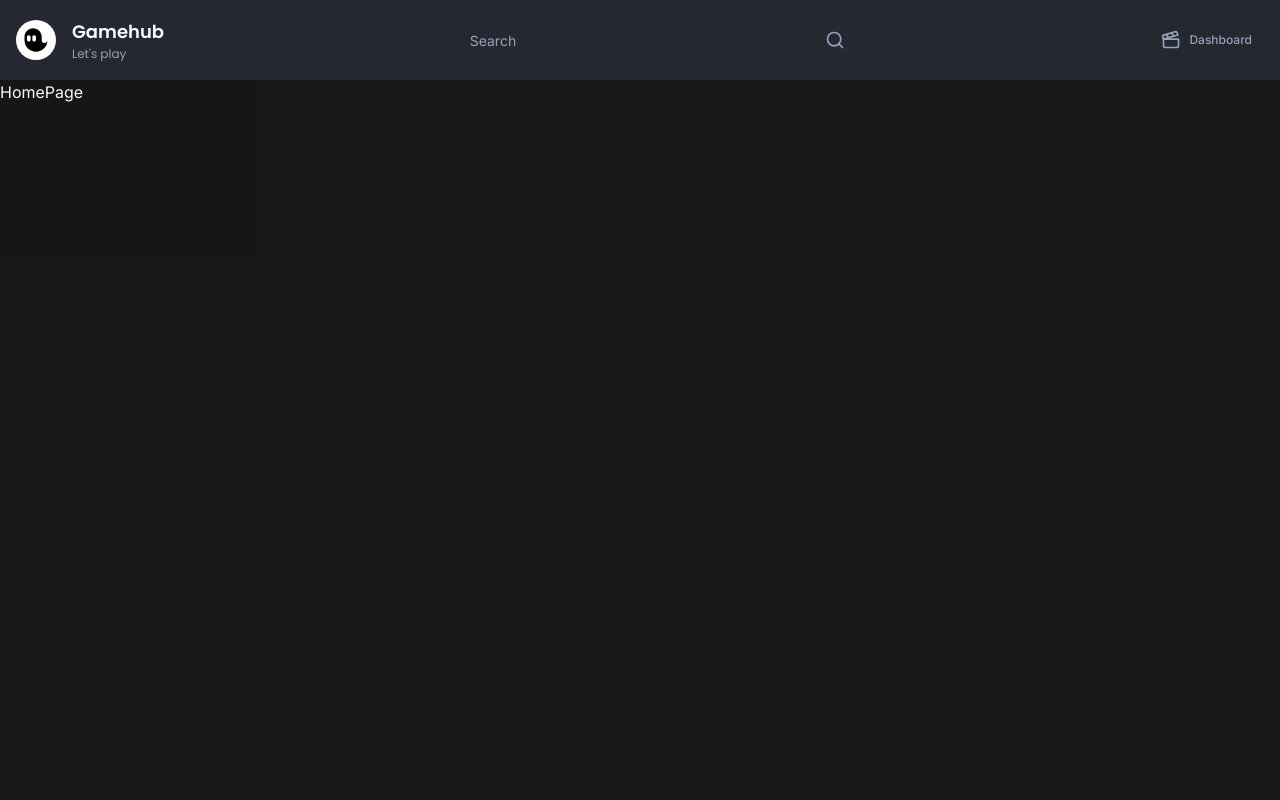
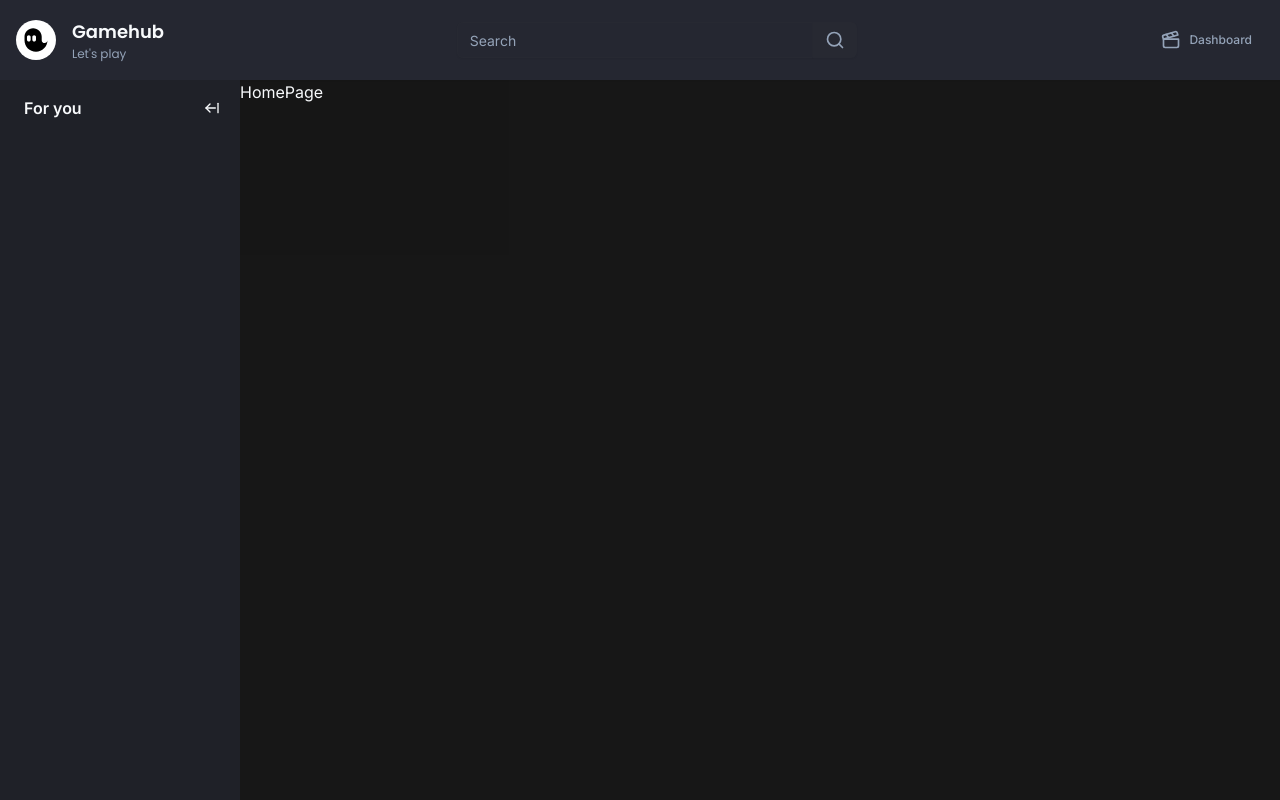
Before and after one commit to sam1322/twitch-clone-frontend, a Next.js app: page / in a window 1280 px wide. Built offline with nearby package versions, Linux system fonts and the light colour scheme.

Commit message:
implemented navbar search bar and actions component along with sidebar

```diff
--- a/package.json
+++ b/package.json
@@ -12,7 +12,9 @@
     "@radix-ui/react-icons": "^1.3.0",
     "@radix-ui/react-label": "^2.0.2",
     "@radix-ui/react-slot": "^1.0.2",
+    "@radix-ui/react-tooltip": "^1.0.7",
     "@react-oauth/google": "^0.12.1",
+    "@uidotdev/usehooks": "^2.4.1",
     "axios": "^1.6.8",
     "class-variance-authority": "^0.7.0",
     "clsx": "^2.1.0",
@@ -26,7 +28,9 @@
     "react-player": "^2.16.0",
     "sonner": "^1.4.41",
     "tailwind-merge": "^2.2.2",
-    "tailwindcss-animate": "^1.0.7"
+    "tailwindcss-animate": "^1.0.7",
+    "usehooks-ts": "^3.1.0",
+    "zustand": "^4.5.2"
   },
   "devDependencies": {
     "@types/node": "^20",
--- /dev/null
+++ b/src/app/(browse)/_components/Container.tsx
@@ -0,0 +1,34 @@
+"use client";
+import { cn } from "@/lib/utils";
+import { useSidebar } from "@/store/use-sidebar";
+import { FC, useEffect } from "react";
+import { useMediaQuery } from "usehooks-ts";
+// import { useMediaQuery } from "@uidotdev/usehooks"; // some issue with SSR here
+
+interface ContainerProps {
+  children: React.ReactNode;
+}
+
+const Container: FC<ContainerProps> = ({ children }) => {
+  const { collapsed, onCollapse, onExpand } = useSidebar((state) => state);
+
+  const matches = useMediaQuery("(max-width: 1024px)");
+
+  useEffect(() => {
+    if (matches) {
+      onCollapse();
+    } else {
+      onExpand();
+    }
+  }, [matches, onCollapse, onExpand]);
+
+  return (
+    <div
+      className={cn("flex-1", collapsed ? "ml-[70px]" : "ml-[70px] lg:ml-60")}
+    >
+      {children}
+    </div>
+  );
+};
+
+export default Container;
--- a/src/app/(browse)/_components/Navbar/logo.tsx
+++ b/src/app/(browse)/_components/Navbar/logo.tsx
@@ -15,11 +15,13 @@ interface LogoProps {}
 const Logo: FC<LogoProps> = ({}) => {
   return (
     <Link href="/">
-      <div className="hidden lg:flex items-center gap-x-4 hover:opacity-75 transition">
-        <div className="bg-white rounded-full p-1">
+      <div className="flex items-center gap-x-4 hover:opacity-75 transition">
+        <div className="bg-white rounded-full p-1 mr-12 shrink-0 lg:mr-0 lg:shrink">
           <Image src="/spooky.svg" alt="Gamehub" height="32" width="32" />
         </div>
-        <div className={cn(font.className)}>
+        <div className={cn(
+          "hidden lg:block"
+          ,font.className)}>
           <div className="text-lg font-semibold">Gamehub</div>
           <div className="text-xs text-muted-foreground">Let&apos;s play</div>
         </div>
--- a/src/app/(browse)/_components/Navbar/search.tsx
+++ b/src/app/(browse)/_components/Navbar/search.tsx
@@ -27,7 +27,7 @@ const Search: FC<SearchProps> = ({}) => {
 
       router.push(url);
     } catch (error) {
-      console.error(error);
+      console.error("error", error);
     }
   };
 
--- /dev/null
+++ b/src/app/(browse)/_components/Sidebar/index.tsx
@@ -0,0 +1,17 @@
+import Toggle from "./toggle";
+import Wrapper from "./wrapper";
+
+interface SidebarProps {}
+
+const Sidebar = async ({}) => {
+  //   fetch data from the server
+  // server components
+
+  return (
+    <Wrapper>
+      <Toggle />
+    </Wrapper>
+  );
+};
+
+export default Sidebar;
--- /dev/null
+++ b/src/app/(browse)/_components/Sidebar/toggle.tsx
@@ -0,0 +1,73 @@
+"use client";
+import Hint from "@/components/Hint";
+import { Button } from "@/components/ui/button";
+import { cn } from "@/lib/utils";
+import { useSidebar } from "@/store/use-sidebar";
+import {
+  ArrowLeftFromLine,
+  ArrowRight,
+  ArrowRightFromLine,
+} from "lucide-react";
+import { FC } from "react";
+
+interface ToggleProps {}
+
+const Toggle: FC<ToggleProps> = ({}) => {
+  const { collapsed, onExpand, onCollapse } = useSidebar((state) => state);
+
+  const label = collapsed ? "Expand" : "Collapse";
+
+  return (
+    <>
+      {!collapsed ? (
+        <div className="p-3 pl-6 mb-2 flex items-center w-full">
+          <p className="font-semibold text-primary">For you</p>
+          <Hint label={label} side="right" asChild>
+            <Button
+              className="h-auto p-2 ml-auto"
+              variant={"ghost"}
+              onClick={onCollapse}
+            >
+              <ArrowLeftFromLine className="w-4 h-4" />
+            </Button>
+          </Hint>
+        </div>
+      ) : (
+        <div className="hidden lg:flex w-full items-center justify-center pt-4 mb-4">
+          <Hint label={label} side="right" asChild>
+            <Button variant={"ghost"} className="h-auto p-2" onClick={onExpand}>
+              <ArrowRightFromLine className="w-4 h-4" />
+            </Button>
+          </Hint>
+        </div>
+      )}
+{/* experimenting with the sidebar
+      <div className="p-3 pl-6 mb-2 flex items-center w-full">
+        <p
+          className={cn(
+            collapsed ? "opacity-0 w-0" : "opacity-1",
+            "font-semibold text-primary"
+          )}
+        >
+          For you
+        </p>
+        <Hint label={label} side="right" asChild>
+          <Button
+            className="h-auto p-2 ml-auto"
+            variant={"ghost"}
+            onClick={collapsed ? onExpand : onCollapse}
+          >
+            {collapsed ? (
+              <ArrowRightFromLine className="w-4 h-4" />
+            ) : (
+              <ArrowLeftFromLine className="w-4 h-4" />
+            )}
+          </Button>
+        </Hint>
+      </div> */}
+
+    </>
+  );
+};
+
+export default Toggle;
--- /dev/null
+++ b/src/app/(browse)/_components/Sidebar/wrapper.tsx
@@ -0,0 +1,27 @@
+"use client";
+import { cn } from "@/lib/utils";
+import { useSidebar } from "@/store/use-sidebar";
+import { FC } from "react";
+
+interface WrapperProps {
+  children: React.ReactNode;
+}
+
+const Wrapper: FC<WrapperProps> = ({ children }) => {
+  const { collapsed } = useSidebar((state) => state);
+  console.log("Sidebar");
+
+  return (
+    <aside
+      className={cn(
+        // "transition-all duration-300 ease-in-out",
+        "fixed left-0 flex flex-col w-60 h-full bg-background border-[#2D2E35] z-50",
+        collapsed && "w-[70px]"
+      )}
+    >
+      {children}
+    </aside>
+  );
+};
+
+export default Wrapper;
--- a/src/app/(browse)/layout.tsx
+++ b/src/app/(browse)/layout.tsx
@@ -1,5 +1,7 @@
 import { FC } from "react";
 import Navbar from "./_components/Navbar";
+import Sidebar from "./_components/Sidebar";
+import Container from "./_components/Container";
 
 interface BrowseLayoutProps {
   children: React.ReactNode;
@@ -9,7 +11,10 @@ const BrowseLayout: FC<BrowseLayoutProps> = ({ children }) => {
   return (
     <>
       <Navbar />
-      <div className="h-full flex pt-20">{children}</div>
+      <div className="h-full flex pt-20">
+        <Sidebar />
+        <Container>{children}</Container>
+      </div>
     </>
   );
 };
--- /dev/null
+++ b/src/components/Hint.tsx
@@ -0,0 +1,41 @@
+import {
+  Tooltip,
+  TooltipContent,
+  TooltipProvider,
+  TooltipTrigger,
+} from "@/components/ui/tooltip";
+
+import { FC } from "react";
+
+interface HintProps {
+  label: string;
+  children: React.ReactNode;
+  asChild?: boolean;
+  side?: "top" | "bottom" | "left" | "right";
+  align?: "start" | "center" | "end";
+}
+
+const Hint: FC<HintProps> = ({
+  label,
+  children,
+  asChild,
+  side = "right",
+  align = "center",
+}) => {
+  return (
+    <TooltipProvider>
+      <Tooltip delayDuration={0}>
+        <TooltipTrigger asChild={asChild}>{children}</TooltipTrigger>
+        <TooltipContent
+          className="text-black bg-white"
+          side={side}
+          align={align}
+        >
+          <p className="font-semibold">{label}</p>
+        </TooltipContent>
+      </Tooltip>
+    </TooltipProvider>
+  );
+};
+
+export default Hint;
--- /dev/null
+++ b/src/components/ui/tooltip.tsx
@@ -0,0 +1,30 @@
+"use client"
+
+import * as React from "react"
+import * as TooltipPrimitive from "@radix-ui/react-tooltip"
+
+import { cn } from "@/lib/utils"
+
+const TooltipProvider = TooltipPrimitive.Provider
+
+const Tooltip = TooltipPrimitive.Root
+
+const TooltipTrigger = TooltipPrimitive.Trigger
+
+const TooltipContent = React.forwardRef<
+  React.ElementRef<typeof TooltipPrimitive.Content>,
+  React.ComponentPropsWithoutRef<typeof TooltipPrimitive.Content>
+>(({ className, sideOffset = 4, ...props }, ref) => (
+  <TooltipPrimitive.Content
+    ref={ref}
+    sideOffset={sideOffset}
+    className={cn(
+      "z-50 overflow-hidden rounded-md bg-primary px-3 py-1.5 text-xs text-primary-foreground animate-in fade-in-0 zoom-in-95 data-[state=closed]:animate-out data-[state=closed]:fade-out-0 data-[state=closed]:zoom-out-95 data-[side=bottom]:slide-in-from-top-2 data-[side=left]:slide-in-from-right-2 data-[side=right]:slide-in-from-left-2 data-[side=top]:slide-in-from-bottom-2",
+      className
+    )}
+    {...props}
+  />
+))
+TooltipContent.displayName = TooltipPrimitive.Content.displayName
+
+export { Tooltip, TooltipTrigger, TooltipContent, TooltipProvider }
--- /dev/null
+++ b/src/store/use-sidebar.ts
@@ -0,0 +1,22 @@
+import { create } from "zustand";
+
+type State = {
+  collapsed: boolean;
+};
+
+type Actions = {
+  onCollapse: () => void;
+  onExpand: () => void;
+};
+
+export const useSidebar = create<State & Actions>((set, get) => ({
+  collapsed: false,
+  onExpand: () =>
+    set({
+      collapsed: false,
+    }),
+  onCollapse: () =>
+    set({
+      collapsed: true,
+    }),
+}));
```
